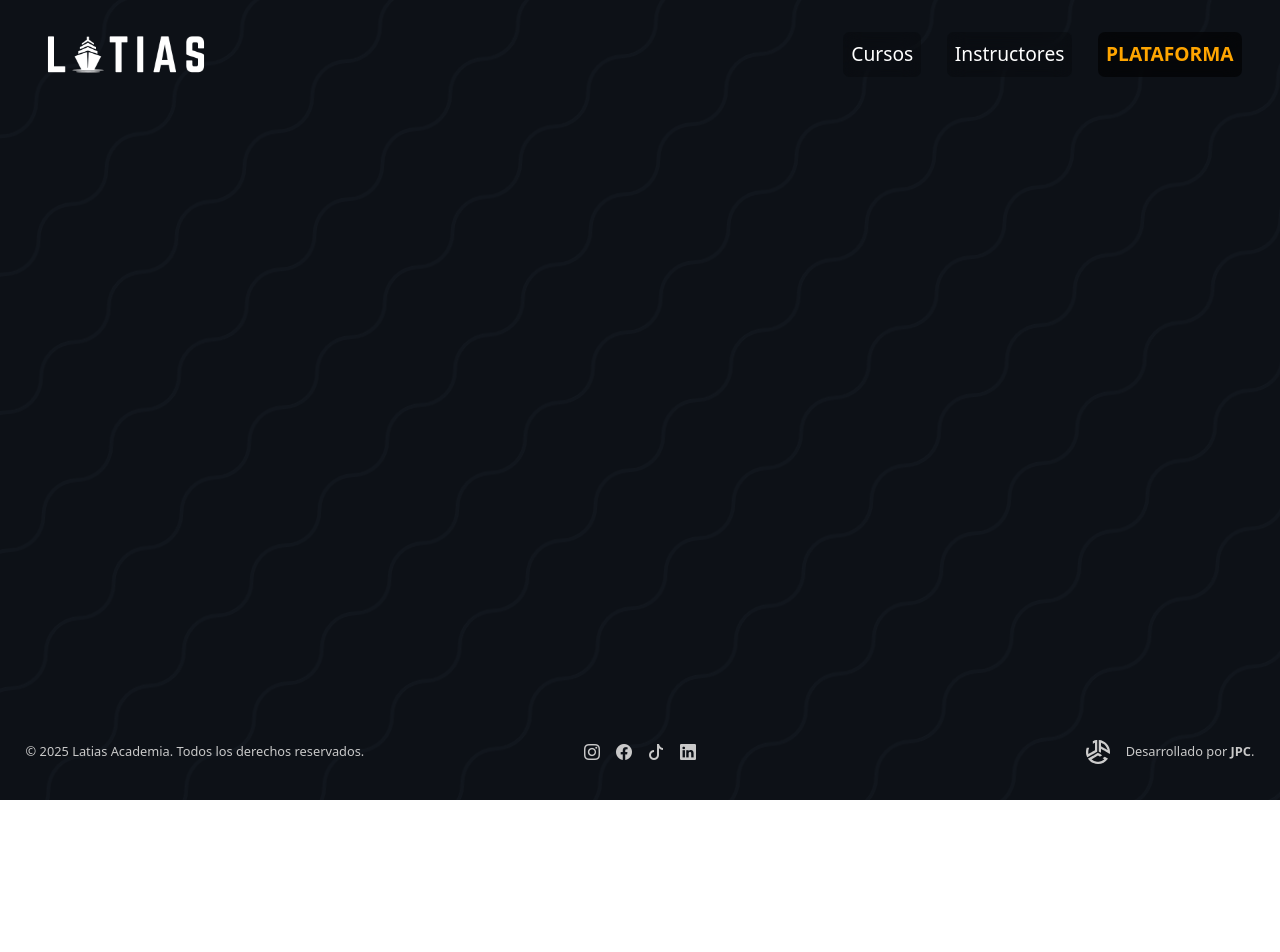
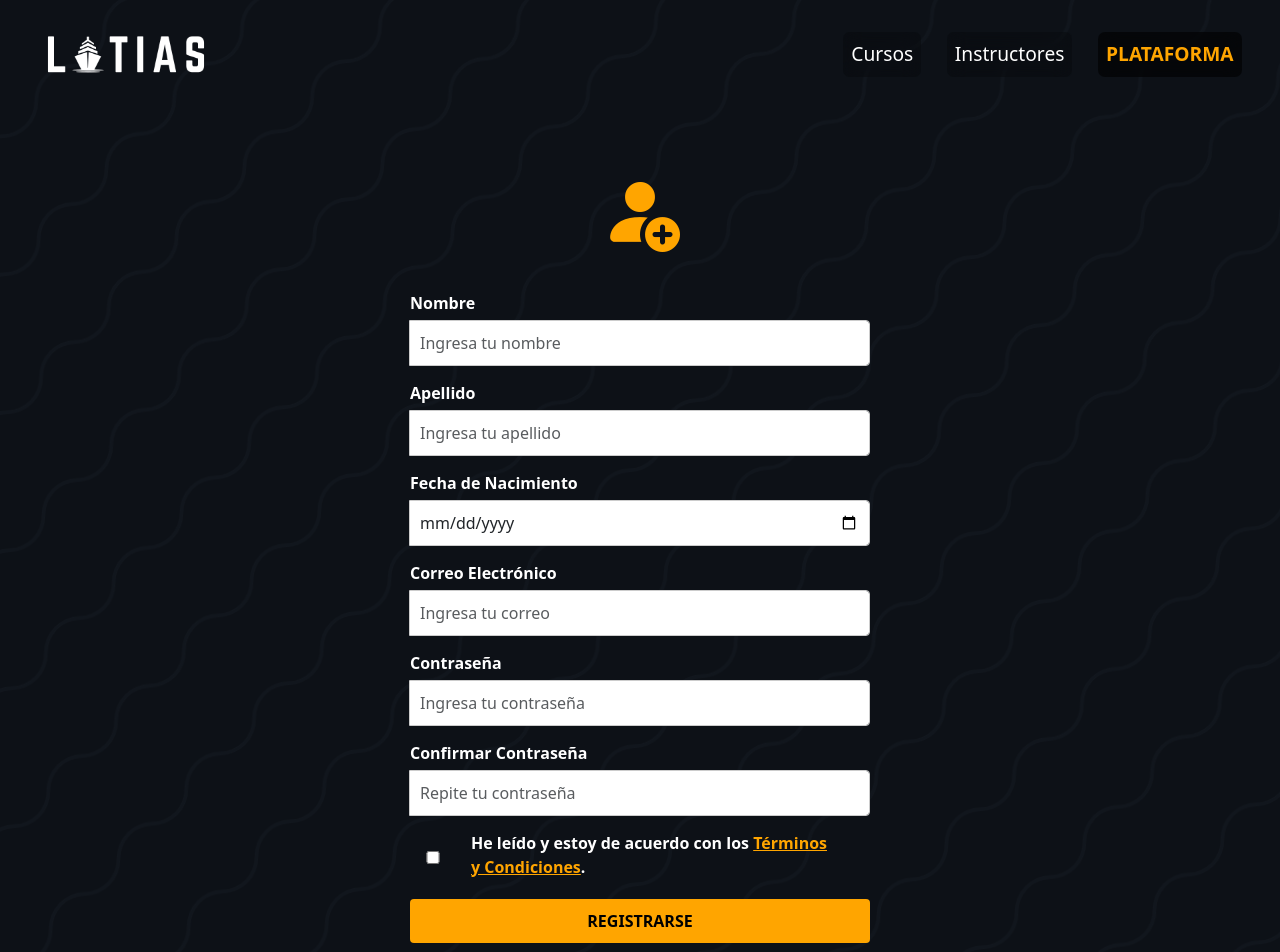
Before and after one commit to clissic/latias-front, a React (Vite) app: page /signup in a window 1280 px wide. Shown: the top 952 px of the page. Before the commit the page ends 800 px from the top, so only its background shows below. Built offline with nearby package versions, Linux system fonts and the light colour scheme.

Commit message:
feat(signUpForm): Hechos los componentes para el formulario de la creación de cuentas y la ruta en la App

```diff
--- a/src/App.css
+++ b/src/App.css
@@ -15,3 +15,7 @@ body {
     align-items: center;
     min-height: 100vh;
 }
+
+.text-orange {
+    color: orange;
+}
--- a/src/App.jsx
+++ b/src/App.jsx
@@ -4,7 +4,8 @@ import {BrowserRouter, Routes, Route} from 'react-router-dom'
 // COMPONENTS
 import { Navbar } from './components/Navbar/Navbar.jsx'
 import { Bienvenida } from './components/Bienvenida/Bienvenida.jsx'
-import { Plataforma } from './components/Plataforma/Plataforma.jsx'
+import { LogIn } from './components/LogIn/LogIn.jsx'
+import { SignUp } from './components/SignUp/SignUp.jsx'
 import { Footer } from './components/Footer/Footer.jsx'
 
 export function App () {
@@ -16,7 +17,9 @@ export function App () {
                         <Route path='/' element={<Bienvenida />} />
                         {/* <Route path='/instructores' element={<Instructores />} /> */}
                         {/* <Route path='/cursos' element={<Cursos />} /> */}
-                        <Route path='/plataforma' element={<Plataforma />} />
+                        <Route path='/login' element={<LogIn />} />
+                        <Route path='/signup' element={<SignUp />} />
+                        {/* <Route path='/recuperarPass' element={<RecuperarPass />} /> */}
                     </Routes>
                 <Footer />
             </BrowserRouter>
--- a/src/components/Plataforma/Plataforma.jsx
+++ b/src/components/LogIn/LogIn.jsx
@@ -1,7 +1,7 @@
-import './Plataforma.css';
+import './LogIn.css';
 import { LogInForm } from '../LogInForm/LogInForm';
 
-export function Plataforma () {
+export function LogIn () {
     return (
                 <div>
                     <h1 className="d-none">LATIAS</h1>
--- a/src/components/LogInForm/LogInForm.css
+++ b/src/components/LogInForm/LogInForm.css
@@ -60,12 +60,12 @@
     color: white;
 }
 
-.signIn {
+.signUn {
   text-align: center;
   width: 100%;
   color: white;
 }
 
-.signIn:hover {
+.signUn:hover {
     text-decoration: underline;
 }
--- a/src/components/LogInForm/LogInForm.jsx
+++ b/src/components/LogInForm/LogInForm.jsx
@@ -14,7 +14,7 @@ export function LogInForm() {
 
   return (
     <div className="login-form-container">
-        <h2>Iniciar Sesión</h2>
+        <i className="bi bi-person-circle display-1 text-orange text-center"></i>
         <form>
             <div className="input-group">
                 <label htmlFor="email">Correo Electrónico</label>
@@ -43,8 +43,8 @@ export function LogInForm() {
             </button>
         </form>
         <div>
-            <Link to="/signin" className="signIn"><p>Crear cuenta nueva</p></Link>
-            <Link to="/recuperarPass" className="signIn"><p>Olvidé mi contraseña</p></Link>
+            <Link to="/signup" className="signUn"><p>Crear cuenta nueva</p></Link>
+            <Link to="/recuperarPass" className="signUn"><p>Olvidé mi contraseña</p></Link>
         </div>
     </div>
   );
--- a/src/components/Navbar/Navbar.jsx
+++ b/src/components/Navbar/Navbar.jsx
@@ -13,7 +13,7 @@ export function Navbar() {
                     <div className="navbar-nav">
                         <a className="nav-item nav-link" href="#">Cursos</a>
                         <a className="nav-item nav-link" href="#">Instructores</a>
-                        <Link to="/plataforma" className="nav-item nav-link btnPlataforma"><strong>PLATAFORMA</strong></Link>
+                        <Link to="/login" className="nav-item nav-link btnPlataforma"><strong>PLATAFORMA</strong></Link>
                     </div>
                 </div>
             </div>
--- /dev/null
+++ b/src/components/SignUp/SignUp.jsx
@@ -0,0 +1,11 @@
+import './SignUp.css';
+import { SignUpForm } from '../SignUpForm/SignUpForm';
+
+export function SignUp () {
+    return (
+                <div>
+                    <h1 className="d-none">LATIAS</h1>
+                        <SignUpForm />
+                </div>
+    )
+}
--- /dev/null
+++ b/src/components/SignUpForm/SignUpForm.css
@@ -0,0 +1,90 @@
+.signup-form-container {
+  width: 100%;
+  max-width: 500px;
+  margin: 50px auto;
+  padding: 20px;
+  border-radius: 8px;
+  display: flex;
+  flex-direction: column;
+  row-gap: 2rem;
+  height: auto;
+}
+
+.signup-form-container h2 {
+  text-align: center;
+  margin-bottom: 20px;
+  color: white;
+}
+
+.signup-form-container form {
+  display: flex;
+  flex-direction: column;
+}
+
+.signup-form-container form .input-group {
+  margin-bottom: 15px;
+}
+
+.signup-form-container form .input-group label {
+  margin-bottom: 5px;
+  display: block;
+  font-weight: bold;
+  color: white;
+}
+
+.signup-form-container form .input-group input {
+  width: 100%;
+  padding: 10px;
+  border: 1px solid #ccc;
+  border-radius: 4px;
+}
+
+.signup-form-container form button {
+  padding: 10px 15px;
+  background-color: orange;
+  color: black;
+  border: none;
+  border-radius: 4px;
+  cursor: pointer;
+  font-weight: bold;
+  text-align: center;
+}
+
+.signup-form-container form button:hover {
+  background-color: black;
+  color: white;
+}
+
+.signup-form-container form button:active {
+  background-color: grey !important;
+  color: white;
+}
+
+.checkbox-group {
+  display: flex;
+  flex-direction: row !important;
+  align-items: center;
+  gap: 1rem;
+  margin-bottom: 15px;
+  color: white;
+}
+
+.checkbox-group input[type="checkbox"] {
+  margin: 0;
+  width: 10% !important;
+}
+
+.checkbox-group label {
+  display: flex;
+  align-items: center;
+  width: 80% !important;
+}
+
+.checkbox-group label a {
+  color: orange;
+  text-decoration: underline;
+}
+
+.checkbox-group label a:hover {
+  color: white;
+}
--- /dev/null
+++ b/src/components/SignUpForm/SignUpForm.jsx
@@ -0,0 +1,129 @@
+import './SignUpForm.css';
+import React, { useState } from "react";
+
+export function SignUpForm() {
+  const [email, setEmail] = useState("");
+  const [password, setPassword] = useState("");
+  const [confirmPassword, setConfirmPassword] = useState("");
+  const [name, setName] = useState("");
+  const [lastName, setLastName] = useState("");
+  const [birthDate, setBirthDate] = useState("");
+  const [termsAccepted, setTermsAccepted] = useState(false);
+
+  function handleSubmit(e) {
+    e.preventDefault();
+
+    if (password !== confirmPassword) {
+      alert("Las contraseñas no coinciden.");
+      return;
+    }
+
+    if (!termsAccepted) {
+      alert("Debes aceptar los términos y condiciones.");
+      return;
+    }
+
+    console.log("Usuario creado:", {
+      name,
+      lastName,
+      birthDate,
+      email,
+      password,
+      termsAccepted
+    });
+  }
+
+  return (
+    <div className="signup-form-container">
+        <i className="bi bi-person-fill-add display-1 text-orange text-center"></i>
+      <form onSubmit={handleSubmit}>
+        <div className="input-group">
+          <label htmlFor="name">Nombre</label>
+          <input
+            type="text"
+            id="name"
+            className="form-control"
+            value={name}
+            onChange={(e) => setName(e.target.value)}
+            placeholder="Ingresa tu nombre"
+            required
+          />
+        </div>
+        <div className="input-group">
+          <label htmlFor="lastName">Apellido</label>
+          <input
+            type="text"
+            id="lastName"
+            className="form-control"
+            value={lastName}
+            onChange={(e) => setLastName(e.target.value)}
+            placeholder="Ingresa tu apellido"
+            required
+          />
+        </div>
+        <div className="input-group">
+          <label htmlFor="birthDate">Fecha de Nacimiento</label>
+          <input
+            type="date"
+            id="birthDate"
+            className="form-control"
+            value={birthDate}
+            onChange={(e) => setBirthDate(e.target.value)}
+            required
+          />
+        </div>
+        <div className="input-group">
+          <label htmlFor="email">Correo Electrónico</label>
+          <input
+            type="email"
+            id="email"
+            className="form-control"
+            value={email}
+            onChange={(e) => setEmail(e.target.value)}
+            placeholder="Ingresa tu correo"
+            required
+          />
+        </div>
+        <div className="input-group">
+          <label htmlFor="password">Contraseña</label>
+          <input
+            type="password"
+            id="password"
+            className="form-control"
+            value={password}
+            onChange={(e) => setPassword(e.target.value)}
+            placeholder="Ingresa tu contraseña"
+            required
+          />
+        </div>
+        <div className="input-group">
+          <label htmlFor="confirmPassword">Confirmar Contraseña</label>
+          <input
+            type="password"
+            id="confirmPassword"
+            className="form-control"
+            value={confirmPassword}
+            onChange={(e) => setConfirmPassword(e.target.value)}
+            placeholder="Repite tu contraseña"
+            required
+          />
+        </div>
+        <div className="input-group checkbox-group">
+          <input
+            type="checkbox"
+            id="terms"
+            checked={termsAccepted}
+            onChange={(e) => setTermsAccepted(e.target.checked)}
+            required
+          />
+          <label htmlFor="terms">
+            He leído y estoy de acuerdo con los <a href="/terminos" target="_blank">Términos y Condiciones</a>.
+          </label>
+        </div>
+        <button type="submit" className="btn btn-primary">
+          REGISTRARSE
+        </button>
+      </form>
+    </div>
+  );
+}
```
Also changed, not shown: src/components/LogIn/LogIn.css (added), src/components/SignUp/SignUp.css (added).
